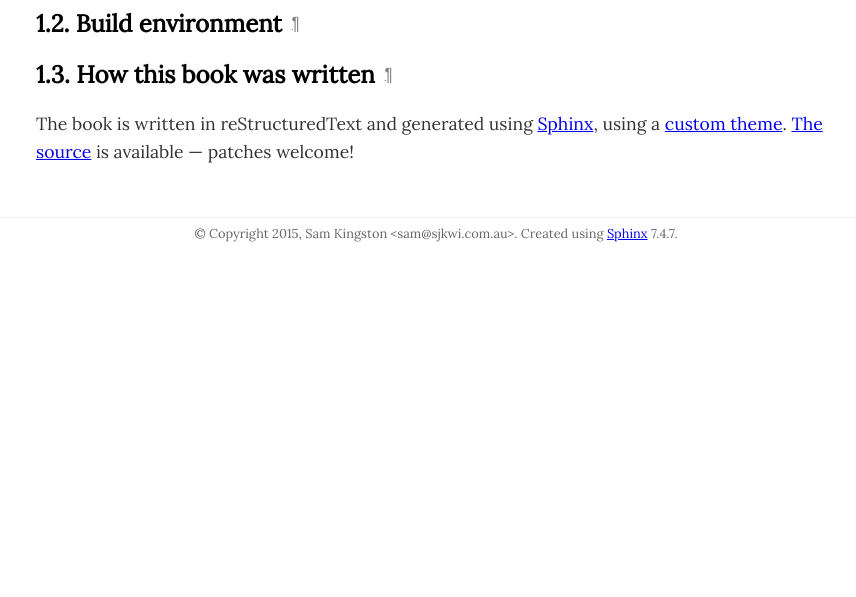
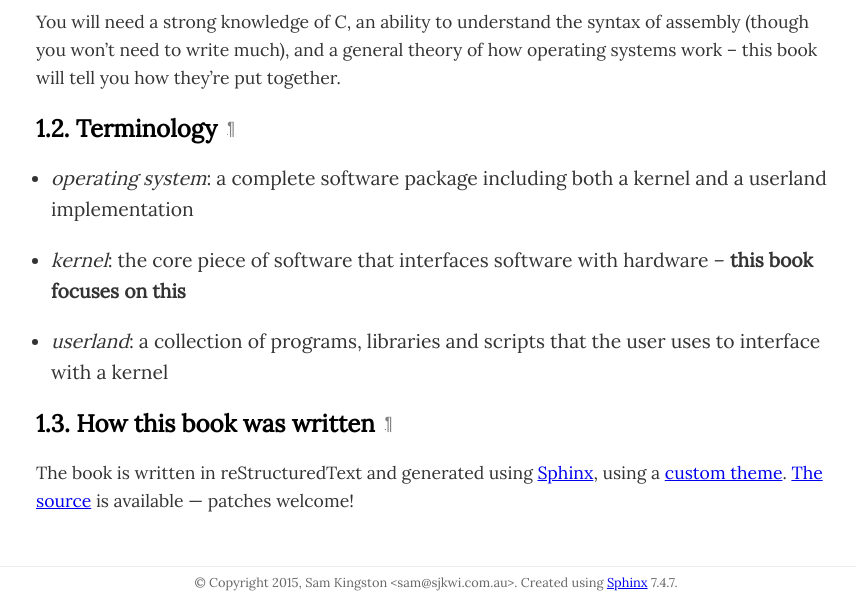
Before and after one commit to sjkingo/osbook, a Sphinx documentation site: the page built from book/source/intro.rst, in a window 1280 px wide. Shown: the part 320-917 px from the top of the page, without its empty margins (204-1060 px from the left). Built offline with Sphinx 7.4.7, drawn with Linux system fonts in a browser that asks for light colours.

Commit message:
Expand intro and booting

```diff
--- a/book/source/booting.rst
+++ b/book/source/booting.rst
@@ -1,28 +1,10 @@
 Booting and Getting to C
 ========================
 
-First, we must do stuff, such as testing out Pygments:
+Unlike writing a userland program in C, there is a not-so-insignificant amount
+of work we must do first to be able to compile and boot our operating system. In
+userland, most of this heavy lifting is performed for us by the compiler and linker,
+so we can simply write C and have it run.
 
-.. code-block:: c
-
-    #include <foop.h>
-
-    int do_stuff(void) {
-        int a = do_more_stuff();
-        return a**2;
-    }
-
-But before we do that, here's some assembly:
-
-.. code-block:: gas
-
-    go:
-        mov 0xdeadbeef, %ebx
-        push %ebx
-        jmp stop
-    stop:
-        jmp $
-
-And you can build it like so (this time, without Pygments)::
-
-    $ gcc -o gogo.o -c go.S
+When writing our own operating system, none of this support exists! Writing it ourselves
+isn't especially difficult.
--- a/book/source/intro.rst
+++ b/book/source/intro.rst
@@ -13,8 +13,19 @@ particular interest to the author.
 Required knowledge
 ------------------
 
-Build environment
------------------
+You will need a strong knowledge of C, an ability to understand the syntax of
+assembly (though you won't need to write much), and a general theory of how
+operating systems work -- this book will tell you how they're put together.
+
+Terminology
+-----------
+
+* *operating system*: a complete software package including both a kernel and a
+  userland implementation
+* *kernel*: the core piece of software that interfaces software with hardware --
+  **this book focuses on this**
+* *userland*: a collection of programs, libraries and scripts that the user uses
+  to interface with a kernel
 
 How this book was written
 -------------------------
```
